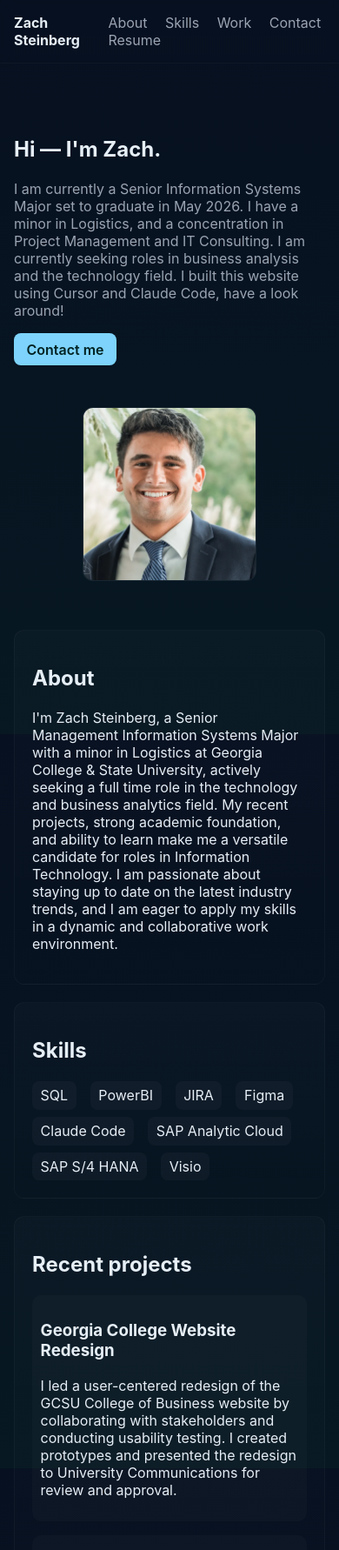
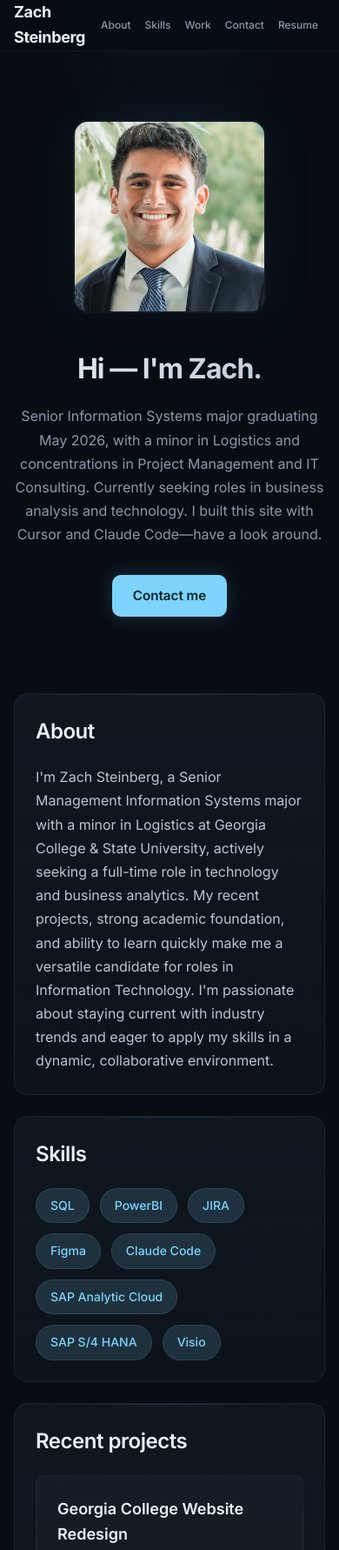
Before and after one commit to zachsteinberg11/zachsteinberg.github.io, a plain HTML site: page index.html in a window 390 px wide. Shown: the top 1782 px of the page at 87% size. Drawn offline with Linux system fonts and the light colour scheme.

Commit message:
Redesign portfolio with premium dark theme
- Add refined gradient backgrounds with subtle cyan glow effects
- Implement sticky header with frosted glass blur
- Upgrade cards with top-edge glow lines and hover states
- Style skills as polished pill badges
- Add smooth transitions and lift effects on project cards
- Update project content: inventory management → industry intelligence reporting
- Tighten lead paragraph and about section copy
- Fix LinkedIn link target attribute
- Load Inter font from Google Fonts
- Improve responsive breakpoints

Co-Authored-By: Claude Opus 4.5 <noreply@anthropic.com>

```diff
--- a/index.html
+++ b/index.html
@@ -31,7 +31,7 @@
         <div class="hero-grid">
           <div class="hero-text">
             <h1>Hi — I'm Zach.</h1>
-                <p class="lead">I am currently a Senior Information Systems Major set to graduate in May 2026. I have a minor in Logistics, and a concentration in Project Management and IT Consulting. I am currently seeking roles in business analysis and the technology field. I built this website using Cursor and Claude Code, have a look around! </p>
+            <p class="lead">Senior Information Systems major graduating May 2026, with a minor in Logistics and concentrations in Project Management and IT Consulting. Currently seeking roles in business analysis and technology. I built this site with Cursor and Claude Code—have a look around.</p>
             <p class="cta-row">
               <a class="btn" href="#contact">Contact me</a>
             </p>
@@ -48,8 +48,8 @@
       </section>
 
       <section id="about" class="card">
-  <h2>About</h2>
-  <p>I'm Zach Steinberg, a Senior Management Information Systems Major with a minor in Logistics at Georgia College & State University, actively seeking a full time role in the technology and business analytics field. My recent projects, strong academic foundation, and ability to learn make me a versatile candidate for roles in Information Technology. I am passionate about staying up to date on the latest industry trends, and I am eager to apply my skills in a dynamic and collaborative work environment.</p>
+        <h2>About</h2>
+        <p>I'm Zach Steinberg, a Senior Management Information Systems major with a minor in Logistics at Georgia College & State University, actively seeking a full-time role in technology and business analytics. My recent projects, strong academic foundation, and ability to learn quickly make me a versatile candidate for roles in Information Technology. I'm passionate about staying current with industry trends and eager to apply my skills in a dynamic, collaborative environment.</p>
       </section>
 
       <section id="skills" class="card">
@@ -71,11 +71,11 @@
         <div class="projects">
           <article class="project">
             <h3>Georgia College Website Redesign</h3>
-          <p>I led a user-centered redesign of the GCSU College of Business website by collaborating with stakeholders and conducting usability testing. I created prototypes and presented the redesign to University Communications for review and approval. </p>
+            <p>Led a user-centered redesign of the GCSU College of Business website by collaborating with stakeholders and conducting usability testing. Created prototypes and presented the redesign to University Communications for review and approval.</p>
           </article>
           <article class="project">
-            <h3>Website Integration and Inventory mangement System</h3>
-          <p>I designed a real-time inventory management system that integrated Salesforce and WordPress to improve data accuracy and accessibility. I also produced detailed data flow diagrams (DFDs) and system descriptions to map business process flows. </p>
+            <h3>Industry Intelligence Reporting</h3>
+            <p>Conducted ongoing industry research on raw materials pricing and inflation trends for Fouts Fire Inc., delivering monthly intelligence reports to company leadership to inform strategic procurement and budgeting decisions.</p>
           </article>
         </div>
       </section>
@@ -85,7 +85,7 @@
         <p>If you'd like to get in touch, email me at <a href="mailto:zacharyssteinberg@gmail.com">zacharyssteinberg@gmail.com</a> or use the links below.</p>
         <ul class="contact-list">
           <li><a href="mailto:zacharyssteinberg@gmail.com">Email</a></li>
-          <li><a href="https://www.linkedin.com/in/zachsteinberg" target="https://www.linkedin.com/in/zachsteinberg">LinkedIn</a></li>
+          <li><a href="https://www.linkedin.com/in/zachsteinberg" target="_blank" rel="noopener">LinkedIn</a></li>
         </ul>
       </section>
     </main>
--- a/styles.css
+++ b/styles.css
@@ -1,44 +1,456 @@
-/* Simple responsive styles for Zach's portfolio */
-:root{
-  --bg:#0f1720;
-  --card:#0b1220;
-  --muted:#9aa4b2;
-  --accent:#7dd3fc;
-  --text:#e6eef6;
-  --glass: rgba(255,255,255,0.03);
+/* Premium dark portfolio — Zach Steinberg */
+@import url('https://fonts.googleapis.com/css2?family=Inter:wght@400;500;600;700&display=swap');
+
+:root {
+  --bg: #080d14;
+  --bg-elevated: #0c1219;
+  --card: #10171f;
+  --card-border: rgba(125, 211, 252, 0.08);
+  --card-glow: rgba(125, 211, 252, 0.03);
+  --muted: #8b99a8;
+  --accent: #7dd3fc;
+  --accent-dim: rgba(125, 211, 252, 0.15);
+  --text: #e8f0f8;
+  --text-secondary: #b8c5d3;
+  --radius: 16px;
+  --radius-sm: 10px;
 }
-*{box-sizing:border-box}
-html,body{height:100%;margin:0;font-family:Inter,ui-sans-serif,system-ui,-apple-system,"Segoe UI",Roboto,"Helvetica Neue",Arial;color:var(--text);background:linear-gradient(180deg,#071020 0%,#071822 100%);line-height:1.25;}
-.inner{max-width:1000px;margin:0 auto;padding:1rem}
-.site-header{backdrop-filter: blur(6px);border-bottom:1px solid rgba(255,255,255,0.03);}
-/* make header full-width with brand at actual left corner */
-.site-header .header-inner{max-width:none;margin:0;padding:1rem;display:flex;align-items:center;justify-content:space-between}
-.brand{font-weight:700;color:var(--text);text-decoration:none}
-/* right-align nav by using flex and keeping nav to the right due to space-between on header-inner */
-.nav a{color:var(--muted);text-decoration:none;margin-left:1rem}
-.container{padding:2rem 1rem}
-.hero{padding:2rem 0}
-.hero-grid{display:grid;grid-template-columns:1fr 320px;gap:2rem;align-items:center}
-.lead{color:var(--muted);max-width:60ch}
-.profile{width:260px;border-radius:12px;border:1px solid rgba(255,255,255,0.04);background:var(--glass)}
-.cta-row{margin-top:1rem}
-.btn{display:inline-block;background:var(--accent);color:#022; padding:0.55rem 0.9rem;border-radius:8px;text-decoration:none;font-weight:600;margin-right:0.5rem}
-.btn.ghost{background:transparent;border:1px solid rgba(255,255,255,0.06);color:var(--text)}
-.card{background:linear-gradient(180deg, rgba(255,255,255,0.02), transparent);border:1px solid rgba(255,255,255,0.03);padding:1.25rem;margin:1.25rem 0;border-radius:12px}
-.skills-list{display:flex;flex-wrap:wrap;gap:0.5rem 1rem;list-style:none;padding:0;margin:0}
-.skills-list li{background:rgba(255,255,255,0.03);padding:0.4rem 0.6rem;border-radius:8px}
-.projects{display:grid;grid-template-columns:repeat(auto-fit,minmax(220px,1fr));gap:1rem}
-.project{padding:0.6rem;border-radius:10px;background:rgba(255,255,255,0.02)}
-.contact-list{list-style:none;padding:0;margin:0;display:flex;gap:1rem}
-.contact-list a,.contact-list a:visited,.site-footer a,.site-footer a:visited{color:var(--accent)}
-.site-footer{padding:2rem 0;border-top:1px solid rgba(255,255,255,0.03);color:var(--muted)}
-.qr img{width:96px;height:96px;border-radius:8px;margin-top:0.5rem}
 
-@media(max-width:880px){
-  .hero-grid{grid-template-columns:1fr;}
-  .hero-image{text-align:center}
-  .profile{width:200px}
+*, *::before, *::after {
+  box-sizing: border-box;
 }
-@media(max-width:420px){.inner{padding:0.5rem}}
 
-Notes: The Resume link in the header is now a standard nav anchor (no .btn class) and is placed last in the nav so it appears on the far right. The brand is placed flush to the left edge by removing header inner left padding. Please push these updates to main.
+html {
+  scroll-behavior: smooth;
+}
+
+body {
+  margin: 0;
+  font-family: 'Inter', ui-sans-serif, system-ui, -apple-system, "Segoe UI", Roboto, "Helvetica Neue", Arial, sans-serif;
+  font-size: 16px;
+  line-height: 1.6;
+  color: var(--text);
+  background: var(--bg);
+  background-image:
+    radial-gradient(ellipse 80% 50% at 50% -20%, rgba(125, 211, 252, 0.08) 0%, transparent 60%),
+    radial-gradient(ellipse 60% 40% at 100% 100%, rgba(125, 211, 252, 0.04) 0%, transparent 50%);
+  min-height: 100vh;
+  -webkit-font-smoothing: antialiased;
+  -moz-osx-font-smoothing: grayscale;
+}
+
+/* Layout */
+.inner {
+  max-width: 1100px;
+  margin: 0 auto;
+  padding: 0 2rem;
+}
+
+.container {
+  padding: 3rem 2rem;
+}
+
+/* Header */
+.site-header {
+  position: sticky;
+  top: 0;
+  z-index: 100;
+  background: rgba(8, 13, 20, 0.85);
+  backdrop-filter: blur(20px);
+  -webkit-backdrop-filter: blur(20px);
+  border-bottom: 1px solid rgba(125, 211, 252, 0.06);
+}
+
+.header-inner {
+  max-width: 1100px;
+  margin: 0 auto;
+  padding: 1rem 2rem;
+  display: flex;
+  align-items: center;
+  justify-content: space-between;
+}
+
+.brand {
+  font-weight: 700;
+  font-size: 1.125rem;
+  color: var(--text);
+  text-decoration: none;
+  letter-spacing: -0.02em;
+  transition: color 0.2s ease;
+}
+
+.brand:hover {
+  color: var(--accent);
+}
+
+.nav {
+  display: flex;
+  align-items: center;
+  gap: 0.25rem;
+}
+
+.nav a {
+  color: var(--muted);
+  text-decoration: none;
+  font-size: 0.9rem;
+  font-weight: 500;
+  padding: 0.5rem 1rem;
+  border-radius: var(--radius-sm);
+  transition: all 0.2s ease;
+}
+
+.nav a:hover {
+  color: var(--text);
+  background: rgba(255, 255, 255, 0.04);
+}
+
+/* Hero */
+.hero {
+  padding: 5rem 0 4rem;
+}
+
+.hero-grid {
+  display: grid;
+  grid-template-columns: 1fr 300px;
+  gap: 4rem;
+  align-items: center;
+}
+
+.hero-text h1 {
+  font-size: 3.5rem;
+  font-weight: 700;
+  letter-spacing: -0.03em;
+  line-height: 1.1;
+  margin: 0 0 1.5rem;
+  background: linear-gradient(135deg, var(--text) 0%, var(--text-secondary) 100%);
+  -webkit-background-clip: text;
+  -webkit-text-fill-color: transparent;
+  background-clip: text;
+}
+
+.lead {
+  font-size: 1.125rem;
+  color: var(--muted);
+  line-height: 1.7;
+  max-width: 54ch;
+  margin: 0;
+}
+
+.cta-row {
+  margin-top: 2rem;
+  display: flex;
+  gap: 1rem;
+  flex-wrap: wrap;
+}
+
+.btn {
+  display: inline-flex;
+  align-items: center;
+  gap: 0.5rem;
+  background: var(--accent);
+  color: #022;
+  padding: 0.75rem 1.5rem;
+  border-radius: var(--radius-sm);
+  text-decoration: none;
+  font-weight: 600;
+  font-size: 0.95rem;
+  transition: all 0.2s ease;
+  box-shadow: 0 0 20px rgba(125, 211, 252, 0.2);
+}
+
+.btn:hover {
+  transform: translateY(-2px);
+  box-shadow: 0 4px 24px rgba(125, 211, 252, 0.3);
+}
+
+.btn.ghost {
+  background: transparent;
+  border: 1px solid rgba(125, 211, 252, 0.2);
+  color: var(--text);
+  box-shadow: none;
+}
+
+.btn.ghost:hover {
+  background: rgba(125, 211, 252, 0.08);
+  border-color: rgba(125, 211, 252, 0.3);
+  box-shadow: none;
+}
+
+.hero-image {
+  display: flex;
+  justify-content: center;
+}
+
+.profile {
+  width: 280px;
+  height: 280px;
+  object-fit: cover;
+  border-radius: var(--radius);
+  border: 1px solid var(--card-border);
+  box-shadow:
+    0 0 0 1px rgba(125, 211, 252, 0.05),
+    0 20px 50px -12px rgba(0, 0, 0, 0.5),
+    0 0 60px rgba(125, 211, 252, 0.08);
+}
+
+/* Cards */
+.card {
+  background: linear-gradient(180deg, var(--card) 0%, rgba(16, 23, 31, 0.6) 100%);
+  border: 1px solid var(--card-border);
+  border-radius: var(--radius);
+  padding: 2rem;
+  margin: 1.5rem 0;
+  position: relative;
+  overflow: hidden;
+}
+
+.card::before {
+  content: '';
+  position: absolute;
+  top: 0;
+  left: 0;
+  right: 0;
+  height: 1px;
+  background: linear-gradient(90deg, transparent 0%, rgba(125, 211, 252, 0.15) 50%, transparent 100%);
+}
+
+.card h2 {
+  font-size: 1.5rem;
+  font-weight: 600;
+  letter-spacing: -0.02em;
+  margin: 0 0 1.25rem;
+  color: var(--text);
+}
+
+.card p {
+  color: var(--text-secondary);
+  margin: 0;
+  line-height: 1.7;
+}
+
+/* About section */
+#about p {
+  max-width: 70ch;
+}
+
+/* Skills */
+.skills-list {
+  display: flex;
+  flex-wrap: wrap;
+  gap: 0.75rem;
+  list-style: none;
+  padding: 0;
+  margin: 0;
+}
+
+.skills-list li {
+  background: var(--accent-dim);
+  color: var(--accent);
+  padding: 0.5rem 1rem;
+  border-radius: 100px;
+  font-size: 0.875rem;
+  font-weight: 500;
+  border: 1px solid rgba(125, 211, 252, 0.12);
+  transition: all 0.2s ease;
+}
+
+.skills-list li:hover {
+  background: rgba(125, 211, 252, 0.2);
+  transform: translateY(-1px);
+}
+
+/* Projects */
+.projects {
+  display: grid;
+  grid-template-columns: repeat(auto-fit, minmax(280px, 1fr));
+  gap: 1.25rem;
+}
+
+.project {
+  background: linear-gradient(180deg, rgba(255, 255, 255, 0.03) 0%, rgba(255, 255, 255, 0.01) 100%);
+  border: 1px solid rgba(125, 211, 252, 0.06);
+  border-radius: var(--radius-sm);
+  padding: 1.5rem;
+  transition: all 0.3s ease;
+}
+
+.project:hover {
+  border-color: rgba(125, 211, 252, 0.15);
+  transform: translateY(-2px);
+  box-shadow: 0 8px 30px rgba(0, 0, 0, 0.2);
+}
+
+.project h3 {
+  font-size: 1.125rem;
+  font-weight: 600;
+  margin: 0 0 0.75rem;
+  color: var(--text);
+}
+
+.project p {
+  font-size: 0.9375rem;
+  color: var(--muted);
+  margin: 0;
+  line-height: 1.65;
+}
+
+/* Contact */
+#contact p {
+  margin-bottom: 1.25rem;
+}
+
+#contact a {
+  color: var(--accent);
+  text-decoration: none;
+  transition: opacity 0.2s ease;
+}
+
+#contact a:hover {
+  opacity: 0.8;
+}
+
+.contact-list {
+  list-style: none;
+  padding: 0;
+  margin: 0;
+  display: flex;
+  gap: 1rem;
+}
+
+.contact-list a {
+  display: inline-flex;
+  align-items: center;
+  gap: 0.5rem;
+  color: var(--accent);
+  text-decoration: none;
+  font-weight: 500;
+  padding: 0.5rem 1rem;
+  border-radius: var(--radius-sm);
+  border: 1px solid rgba(125, 211, 252, 0.15);
+  transition: all 0.2s ease;
+}
+
+.contact-list a:visited {
+  color: var(--accent);
+}
+
+.contact-list a:hover {
+  background: rgba(125, 211, 252, 0.08);
+  border-color: rgba(125, 211, 252, 0.25);
+}
+
+/* Footer */
+.site-footer {
+  padding: 3rem 0;
+  border-top: 1px solid rgba(125, 211, 252, 0.06);
+  margin-top: 2rem;
+}
+
+.site-footer .inner {
+  text-align: center;
+}
+
+.site-footer p {
+  color: var(--muted);
+  font-size: 0.875rem;
+  margin: 0;
+}
+
+.site-footer a {
+  color: var(--accent);
+  text-decoration: none;
+  transition: opacity 0.2s ease;
+}
+
+.site-footer a:visited {
+  color: var(--accent);
+}
+
+.site-footer a:hover {
+  opacity: 0.8;
+}
+
+/* Responsive */
+@media (max-width: 880px) {
+  .hero {
+    padding: 3rem 0;
+  }
+
+  .hero-grid {
+    grid-template-columns: 1fr;
+    gap: 2.5rem;
+    text-align: center;
+  }
+
+  .hero-text h1 {
+    font-size: 2.5rem;
+  }
+
+  .lead {
+    margin: 0 auto;
+  }
+
+  .cta-row {
+    justify-content: center;
+  }
+
+  .profile {
+    width: 220px;
+    height: 220px;
+  }
+
+  .hero-image {
+    order: -1;
+  }
+}
+
+@media (max-width: 600px) {
+  .header-inner {
+    padding: 0.875rem 1rem;
+  }
+
+  .nav a {
+    padding: 0.4rem 0.6rem;
+    font-size: 0.8rem;
+  }
+
+  .container {
+    padding: 2rem 1rem;
+  }
+
+  .card {
+    padding: 1.5rem;
+  }
+
+  .hero-text h1 {
+    font-size: 2rem;
+  }
+
+  .lead {
+    font-size: 1rem;
+  }
+
+  .projects {
+    grid-template-columns: 1fr;
+  }
+
+  .contact-list {
+    flex-direction: column;
+    gap: 0.75rem;
+  }
+}
+
+@media (max-width: 420px) {
+  .inner {
+    padding: 0 1rem;
+  }
+
+  .nav {
+    gap: 0;
+  }
+
+  .nav a {
+    padding: 0.4rem 0.5rem;
+    font-size: 0.75rem;
+  }
+}
```
